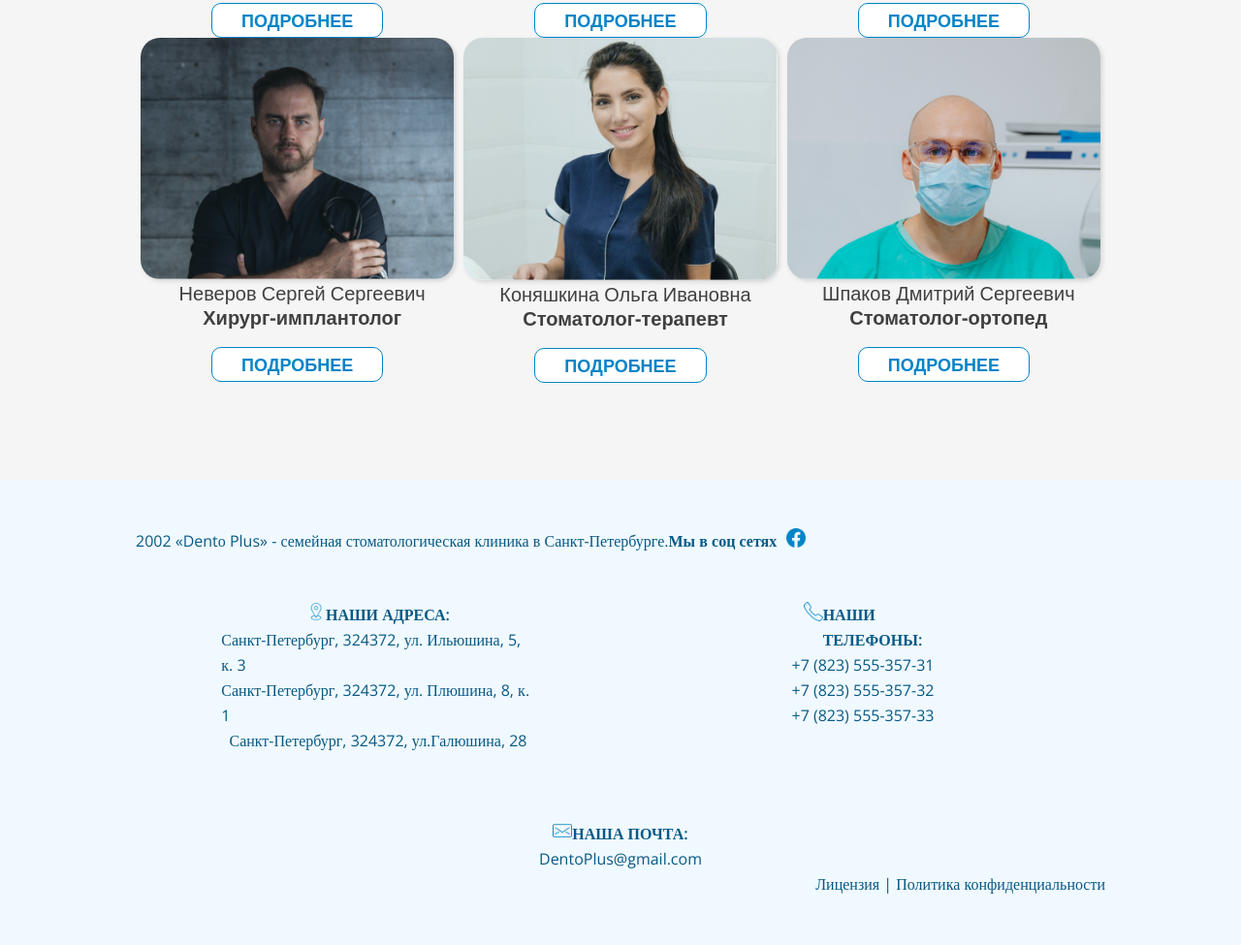
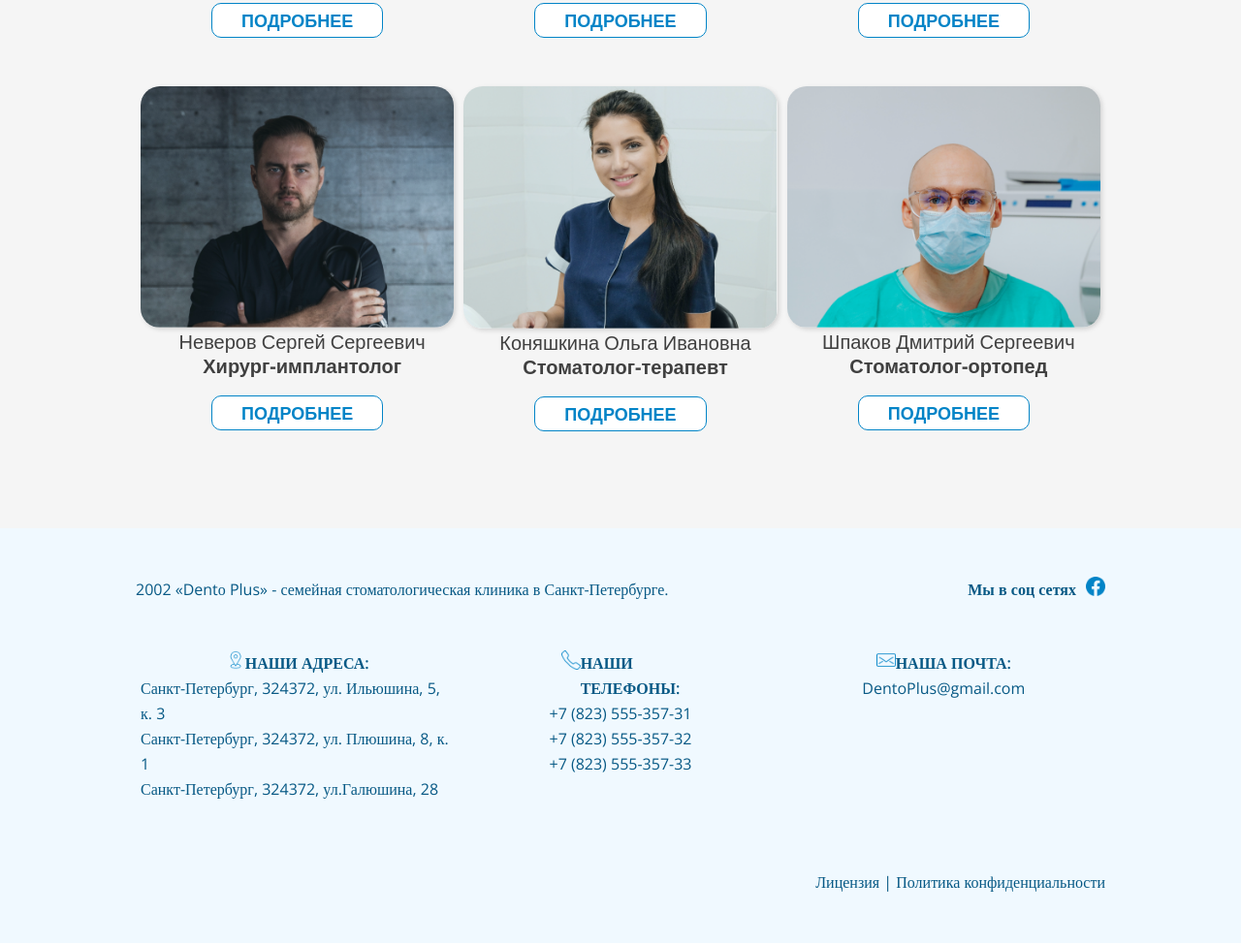
Before and after one commit to naastyaer/stomotologia, a plain HTML site: page doctors.html in a window 1280 px wide. Shown: the part 773-1748 px from the top of the page at 97% size. Drawn offline with nearby package versions, Linux system fonts and the light colour scheme.

Commit message:
18.04 адаптивная верстка

```diff
--- a/doctors.html
+++ b/doctors.html
@@ -63,7 +63,7 @@
                             <button>ПОДРОБНЕЕ</button>
                         </div>
                     </div>
-                    <div class="row"  id="mobile_column" id="row2_mar">
+                    <div class="row2_mar"  id="mobile_column">
                         <div class="column">
                             <img src="img/doctor-4.png" alt="" class="doctor_img">
                             <p class="doctors_name" >Неверов Сергей Сергеевич</p>
@@ -88,22 +88,24 @@
             <footer>
                 <div class="mobile_container">
                 <div class="container">
-                    <div class="row" id="footer_row1__padding">
+                    <div class="row__foot" id="footer_row1__padding">
                         <p class="footer_text"> 2002 «Dentо Plus» - семейная стоматологическая  клиника в Санкт-Петербурге.</p>
                         <div class="row__footer">
                         <p class="footer_text_bold">Мы в соц сетях</p>
                         <img  class="footer_icon" id="footer_icon_fb"  src="icon/5279111_network_fb_social media_facebook_facebook logo_icon.png" alt="">
                         </div>
                     </div>
-                    <div class="row" id="footer_row2__padding">
+                    <div class="row__foot" id="footer_row2__padding">
                         <div class="column">
                             <div class="row__footer">
                             <img  class="footer_icon" src="icon/map.png" alt="">
                             <p class="footer_text_bold">НАШИ АДРЕСА:</p>
                             </div>
+                            <div class="mobile_widht">
                             <p class="footer_text">Санкт-Петербург, 324372, ул. Ильюшина, 5, к. 3</p>
                             <p class="footer_text">Санкт-Петербург, 324372, ул. Плюшина, 8, к. 1</p>
                             <p class="footer_text">Санкт-Петербург, 324372, ул.Галюшина, 28</p>
+                            </div>
                         </div>
                         <div class="column">
                             <div class="column">
@@ -116,7 +118,6 @@
                             <p class="footer_text">+7 (823) 555-357-32</p>
                             <p class="footer_text">+7 (823) 555-357-33</p>
                         </div>
-                    </div>
                         <div class="column">
                             <div class="row__footer">
                                 <img  class="footer_icon" src="icon/185078_mail_email_icon.png" alt="">
@@ -124,7 +125,9 @@
                             </div>
                             <p class="footer_text">DentoPlus@gmail.com</p>
                         </div>
-                    <div class="row" id="footer_row3">
+                    </div>
+
+                    <div class="row__foot" id="footer_row3">
                         <p class="footer_text"> Лицензия | Политика конфиденциальности </p>
                     </div>
                 </div>
--- a/styles.css
+++ b/styles.css
@@ -162,7 +162,7 @@ span{
 		font-family: 'Open Sans', sans-serif;
 	}
     .block_opacity {
-    background-color: rgba(171, 163, 163, 0.5);
+    background-color: rgba(90, 89, 139, 0.232);
     width: 100%;
     height: 100%;
     }
@@ -546,7 +546,7 @@ footer{
 	}
 	.row__footer{
 		margin-top: 30px;
-		text-align: center;
+		justify-content: center
 	}
 	.column{
 		align-items: center;
--- a/styles_caries.css
+++ b/styles_caries.css
@@ -178,10 +178,21 @@ span{
 		font-family: 'Open Sans', sans-serif;
 	}
     .block_opacity {
-    background-color: rgba(171, 163, 163, 0.5);
+    background-color: rgba(90, 89, 139, 0.232);
     width: 100%;
     height: 100%;
     }
+}
+@media (max-width: 400px){
+	.text_header__title{
+		font-size: 30px;
+		text-align: left;
+		color: rgb(3, 3, 3);
+		font-weight:  Bold;
+		font-family: 'Open Sans', sans-serif;
+		margin-top: 10px;
+	}
+
 }
 /*лечение кариеса*/
 .background_caries{
@@ -203,6 +214,7 @@ span{
     display: flex;
     flex-direction: column;
     justify-content: space-between;
+	margin-right: 15px;
 
 }
 .caries__text{
@@ -319,7 +331,6 @@ span{
 }
 .services_img{
 	width: calc(100% / 12 * 3 - var(--offset));
-	/*width: 300px;*/
 	margin-left: 10px;
 	margin-right: 10px;
 	border-radius: 20px;
@@ -393,6 +404,13 @@ span{
 footer{
 	background-color: #F0F9FF;
 }
+.row__foot{
+	display: flex;
+	flex-direction: row;
+	justify-content: space-between;
+
+
+}
 .footer_text{
 	font-family: 'Open Sans';
     font-style: normal;
@@ -417,7 +435,6 @@ footer{
 	padding-top: 50px;
 }
 .footer_icon{
-
 	width: 20px;
 	height: 20px;
 }
@@ -448,11 +465,10 @@ footer{
 	}
 	.row__footer{
 		margin-top: 30px;
-		text-align: center;
 		justify-content: center
 	}
 	.column{
-		align-items: center;
+		text-align: center;
 	}
 	#footer_row3{
 		display: flex;
@@ -461,7 +477,12 @@ footer{
 		padding-bottom: 50px;
 		margin-top: 30px;
 	}
-	.row{
+	.row__foot{
+		display: flex;
 		flex-direction: column;
+		align-items: center
+	}
+	.mobile_widht{
+		width: 200px
 	}
 }
--- a/styles_doctors.css
+++ b/styles_doctors.css
@@ -77,6 +77,7 @@ a:hover {
 		text-align: right;
 		color: white;
 		text-decoration: none;
+		margin-left: -10px;
 	}
 }
 /*докторы*/
@@ -164,7 +165,9 @@ button{
 	font-family: 'Open Sans', sans-serif;
     padding: 5px 30px ;
 }
-#row2_mar{
+.row2_mar{
+	display: flex;
+	flex-direction: row;
     margin-top: 50px;
 }
 @media (max-width: 600px){
@@ -174,13 +177,17 @@ button{
 	.column{
 		width: 70%;
 		margin-top: 20px;
-
 	}
-
 }
 /*футор*/
 footer{
 	background-color: #F0F9FF;
+}
+.row__foot{
+	display: flex;
+	flex-direction: row;
+	justify-content: space-between;
+
 }
 .footer_text{
 	font-family: 'Open Sans';
@@ -206,7 +213,6 @@ footer{
 	padding-top: 50px;
 }
 .footer_icon{
-
 	width: 20px;
 	height: 20px;
 }
@@ -216,6 +222,7 @@ footer{
 .row__footer{
 	display: flex;
 	flex-direction: row;
+	justify-content: flex-end;
 }
 #footer_row3{
 	display: flex;
@@ -237,7 +244,6 @@ footer{
 	}
 	.row__footer{
 		margin-top: 30px;
-		text-align: center;
 		justify-content: center
 	}
 	.column{
@@ -250,7 +256,11 @@ footer{
 		padding-bottom: 50px;
 		margin-top: 30px;
 	}
-	.row{
+	.row__foot{
+		display: flex;
 		flex-direction: column;
 	}
+	.mobile_widht{
+		width: 200px
+	}
 }
```
Also changed, not shown: caries.html (+8 -9 lines).
